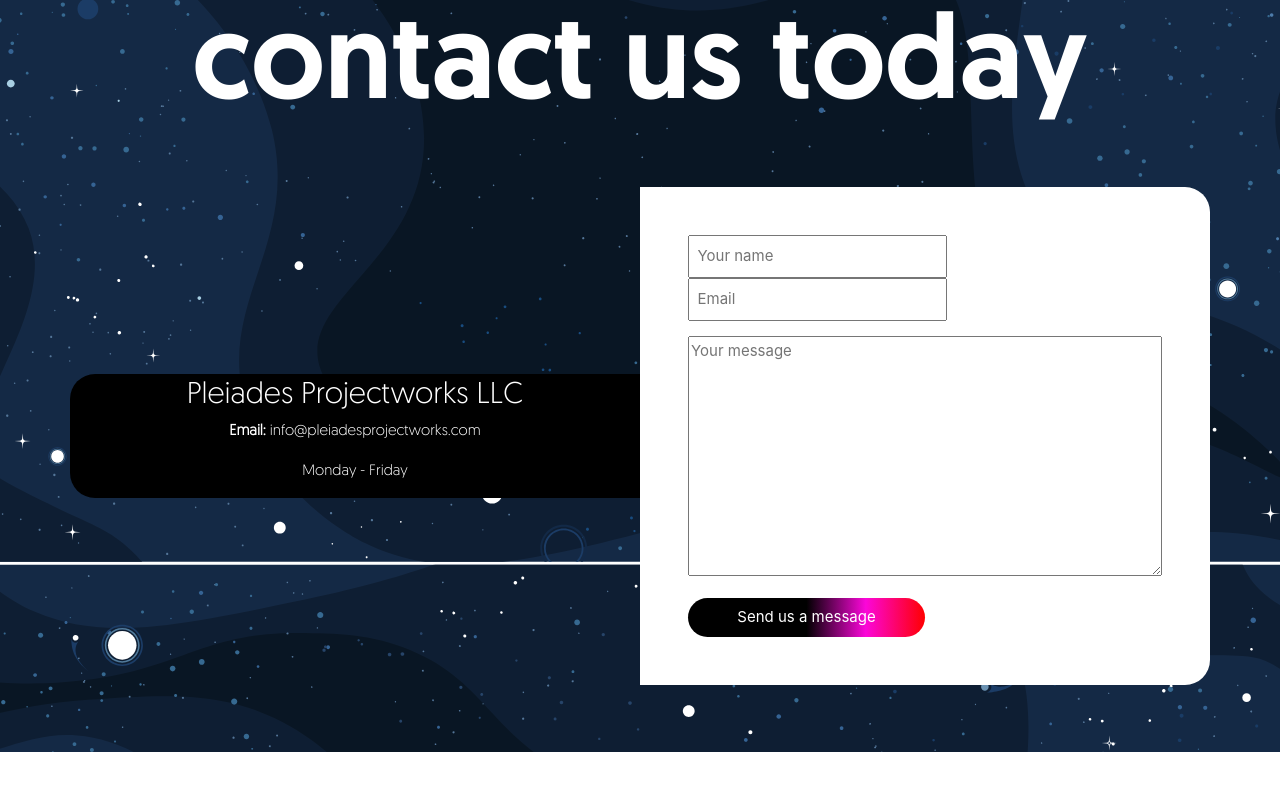
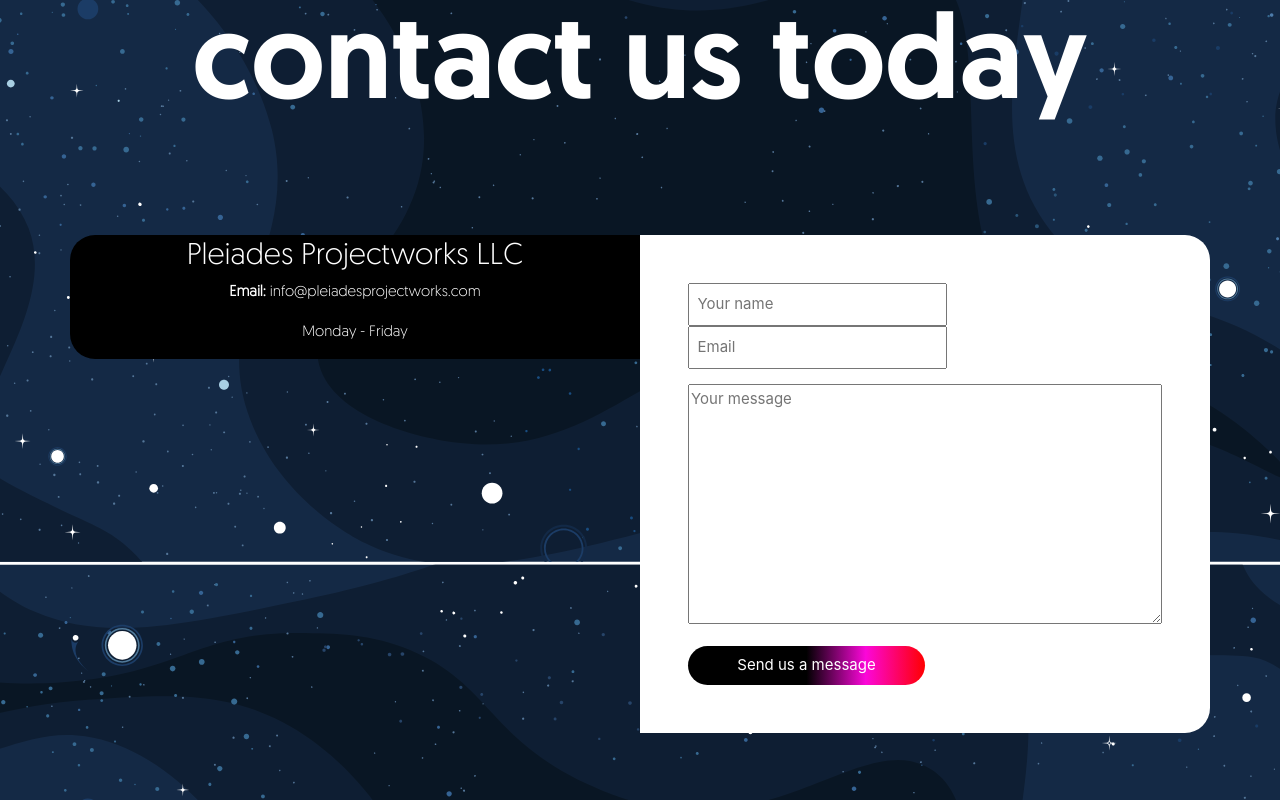
Before and after one commit to AustinDye/Pleiades-, a Vue app in the folder Pleiades/: page / in a window 1280 px wide. Shown: the part 5038-5838 px from the top of the page. Before the commit the page ends 5790 px from the top, so only its background shows below. Built offline with nearby package versions, Linux system fonts and the light colour scheme.

Commit message:
contact form changes

```diff
--- a/Pleiades/src/components/Contact.vue
+++ b/Pleiades/src/components/Contact.vue
@@ -3,7 +3,7 @@
         <div class="col-12"><h1>contact us today</h1></div>
     </div>
     <div class="container justify-content-center align-items-center d-flex" v-scrollanimation>
-      <div class="row justify-content-center align-items-center">
+      <div class="row ">
         <div class="col-6 contact-info justify-content-center align-items-center d-flex flex-column" v-scrollanimation>
           <h5>Pleiades Projectworks LLC</h5>
           <p><b>Email: </b> info@pleiadesprojectworks.com </p>
@@ -84,6 +84,7 @@
         border-radius: 25px;
         margin-bottom: 7vh;
 
+
         @media (max-width: 480px) {
             width: 90%;
 
@@ -93,6 +94,7 @@
 
     h1{
         margin-top: 7vh;
+        margin-bottom: 7vh;
         color: white;
         font-size: 8em;
         font-family: geo-medium;
@@ -201,4 +203,8 @@
 
          }
     }
+
+    .row{
+      width: 100vw;
+    }
   </style>
```
